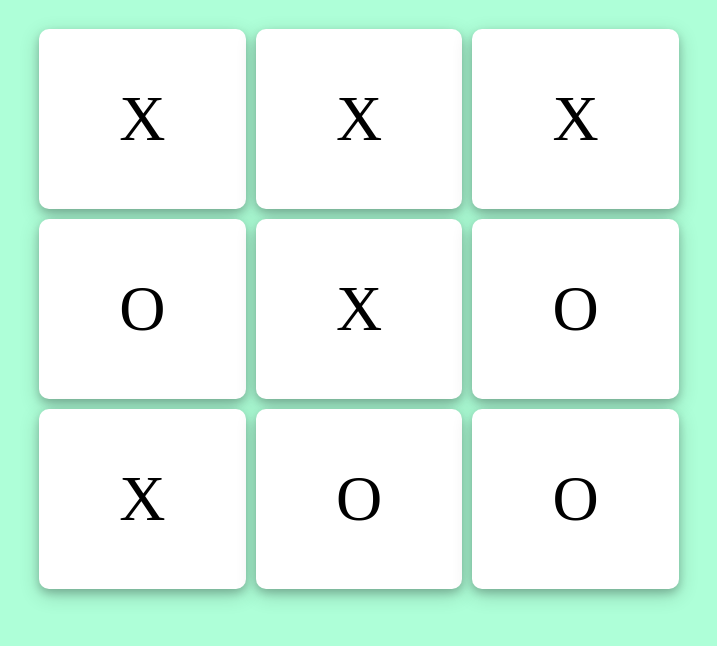
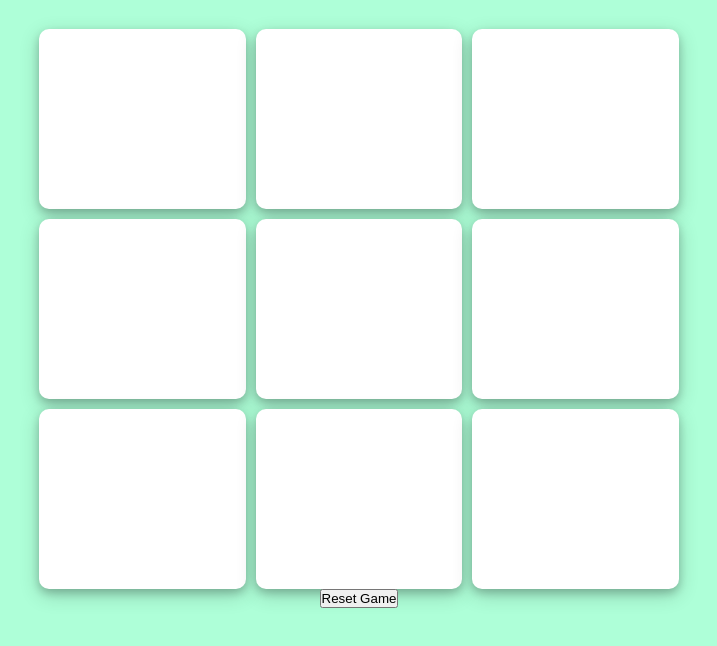
Before and after one commit to OgAeons/tic-tac-toe, a plain HTML site: page index.html in a window 1280 px wide. Shown: the part 90-736 px from the top of the page, without its empty margins (281-998 px from the left). Drawn offline with Linux system fonts and the light colour scheme.

Commit message:
Added a reset button

```diff
--- a/index.html
+++ b/index.html
@@ -9,15 +9,16 @@
 <body>
     <h1>Tic Tac Toe</h1>
     <div class="game">
-        <div class="box">X</div>
-        <div class="box">X</div>
-        <div class="box">X</div>
-        <div class="box">O</div>
-        <div class="box">X</div>
-        <div class="box">O</div>
-        <div class="box">X</div>
-        <div class="box">O</div>
-        <div class="box">O</div>
+        <div class="box"></div>
+        <div class="box"></div>
+        <div class="box"></div>
+        <div class="box"></div>
+        <div class="box"></div>
+        <div class="box"></div>
+        <div class="box"></div>
+        <div class="box"></div>
+        <div class="box"></div>
     </div>
+    <button class="reset">Reset Game</button>
 </body>
 </html>
```
